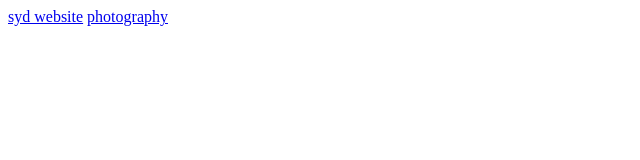
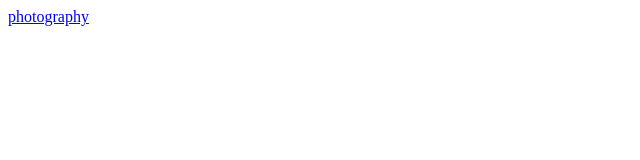
Before and after one commit to kevin2802/website, a plain HTML site: page index.html in a window 1280 px wide. Shown: the whole page, without its empty margins (0-640 px from the left). Drawn offline with Linux system fonts and the light colour scheme.

Commit message:
Update index.html

```diff
--- a/index.html
+++ b/index.html
@@ -1,2 +1,2 @@
-<a href="./me&u/index.html">syd website</a>
+
 <a href="./photographyPortfolio/index.html">photography</a>
```
